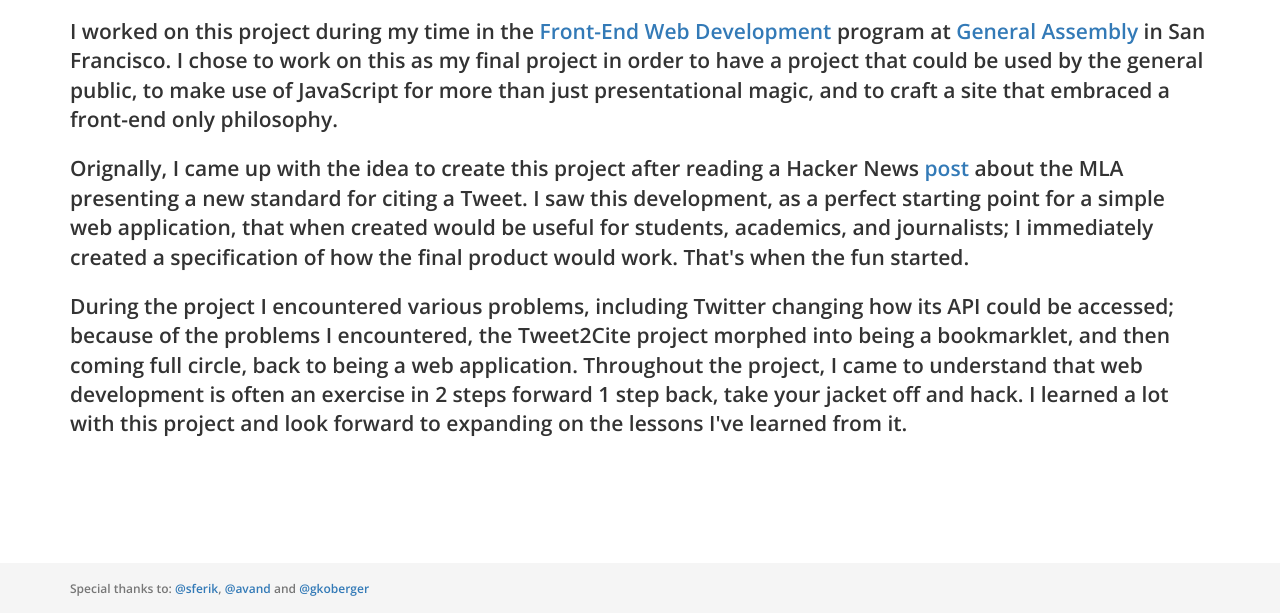
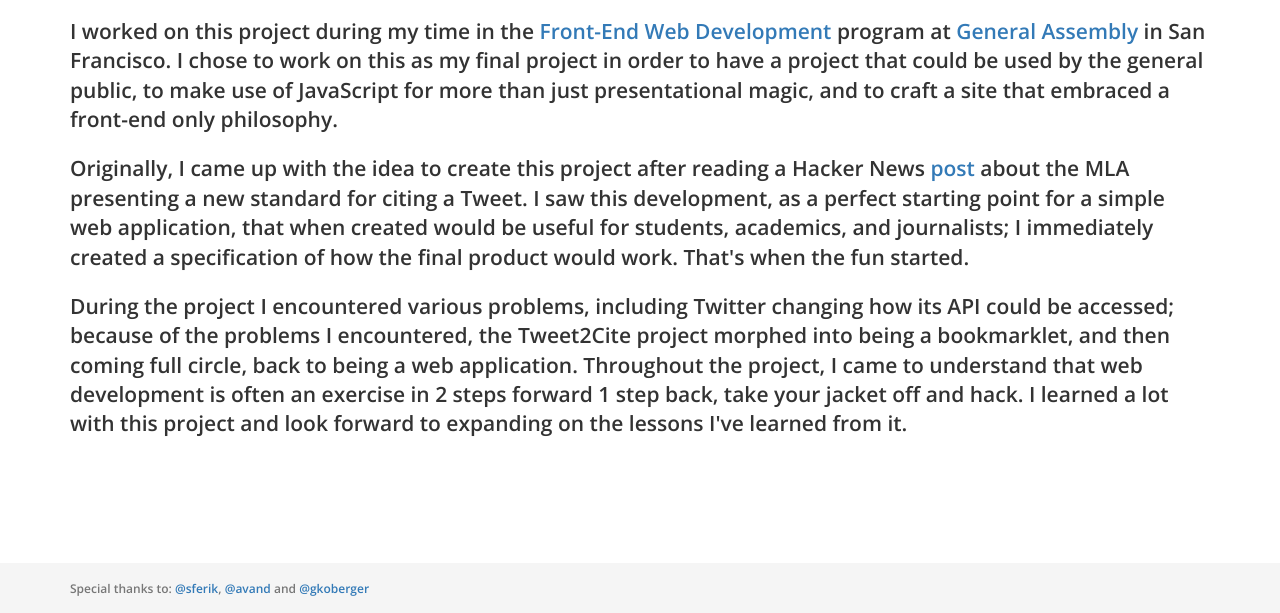
Before and after one commit to hdlnd/Tweet2Cite-Site, a plain HTML site: page about.html in a window 1280 px wide. Shown: the part 187-800 px from the top of the page. Drawn offline with nearby package versions, Linux system fonts and the light colour scheme.

Commit message:
Typo fix

```diff
--- a/about.html
+++ b/about.html
@@ -58,7 +58,7 @@ mixpanel.init("331bba54163dde47a675daddf1388d9e");</script><!-- end Mixpanel -->
 
         <p class="lead">I worked on this project during my time in the <a href="https://generalassemb.ly/education/front-end-web-development/san-francisco">Front-End Web Development</a> program at <a href="https://generalassemb.ly/">General Assembly</a> in San Francisco. I chose to work on this as my final project in order to have a project that could be used by the general public, to make use of JavaScript for more than just presentational magic, and to craft a site that embraced a front-end only philosophy.</p>
 
-        <p class="lead">Orignally, I came up with the idea to create this project after reading a Hacker News <a href="https://news.ycombinator.com/item?id=3751295">post</a> about the MLA presenting a new standard for citing a Tweet. I saw this development, as a perfect starting point for a simple web application, that when created would be useful for students, academics, and journalists; I immediately created a specification of how the final product would work. That's when the fun started.</p>
+        <p class="lead">Originally, I came up with the idea to create this project after reading a Hacker News <a href="https://news.ycombinator.com/item?id=3751295">post</a> about the MLA presenting a new standard for citing a Tweet. I saw this development, as a perfect starting point for a simple web application, that when created would be useful for students, academics, and journalists; I immediately created a specification of how the final product would work. That's when the fun started.</p>
 
         <p class="lead">During the project I encountered various problems, including Twitter changing how its API could be accessed; because of the problems I encountered, the Tweet2Cite project morphed into being a bookmarklet, and then coming full circle, back to being a web application. Throughout the project, I came to understand that web development is often an exercise in 2 steps forward 1 step back, take your jacket off and hack. I learned a lot with this project and look forward to expanding on the lessons I've learned from it.</p>
 
```
